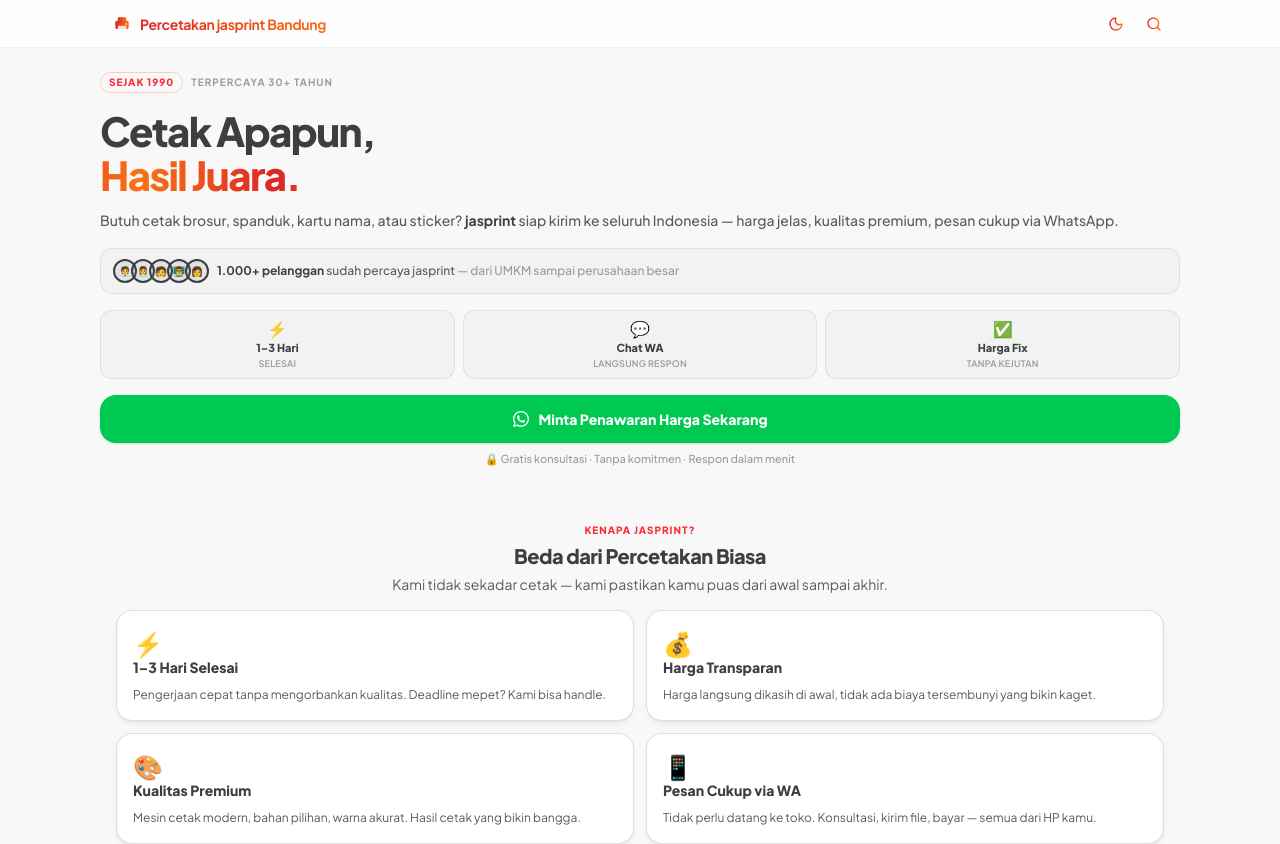
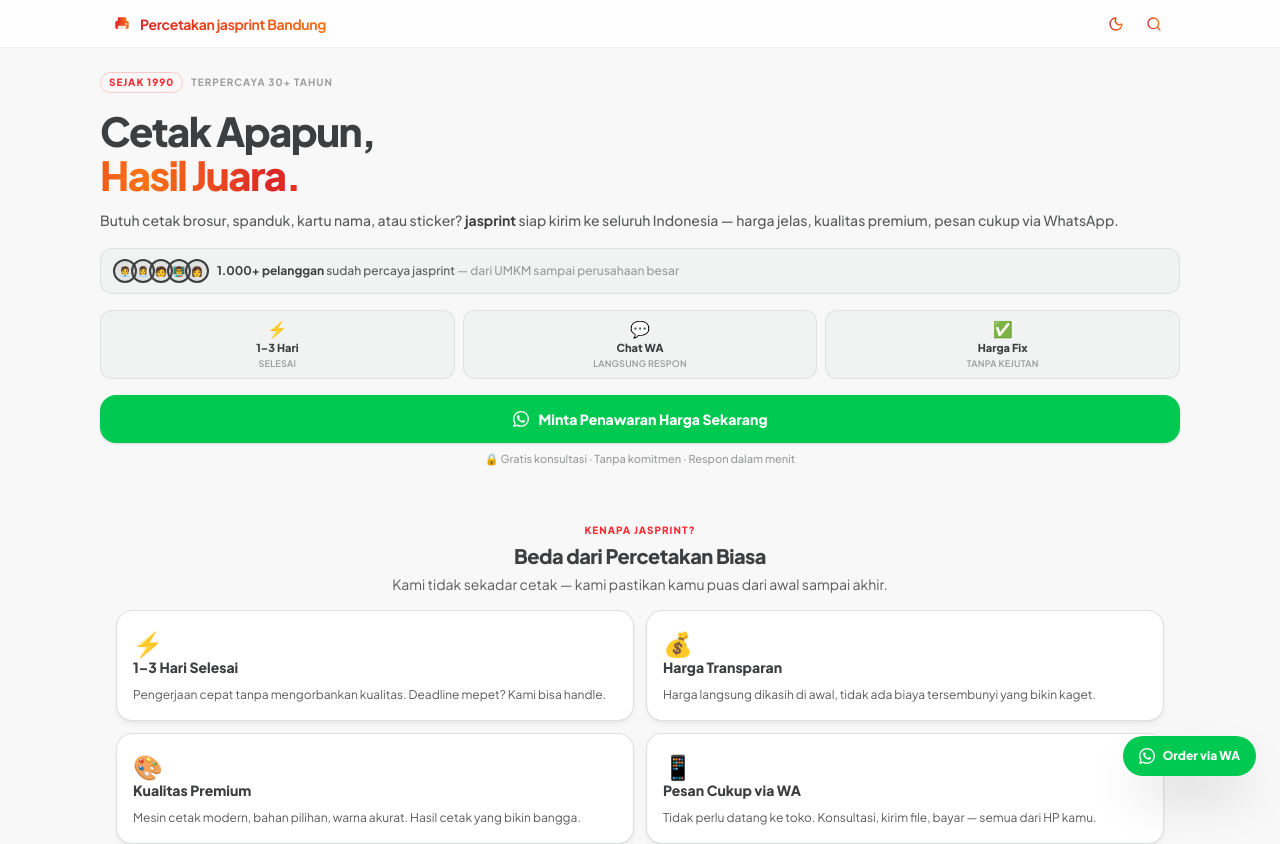
Before and after one commit to kamsvomit/jasprint, a Next.js app: page / in a window 1280 px wide. Shown: the top 844 px of the page. Built offline with nearby package versions, Linux system fonts and the light colour scheme.

Commit message:
feat: Add WA floating button to homepage
Adds a fixed WhatsApp floating button to the homepage for easy consultation requests. The button is only displayed when on the home page.

```diff
--- a/src/app/ClientPage.tsx
+++ b/src/app/ClientPage.tsx
@@ -201,29 +201,27 @@
         </>)}
       </main>
 
-      {/* Floating buttons — scroll up + WA */}
-      {showScrollTop && (
-        <div className="fixed bottom-6 right-6 z-[100] flex flex-col items-end gap-2">
-          {/* WA floating — hanya di homepage */}
+      {/* WA floating — selalu tampil di homepage */}
       {isHome && (
         <a
           href={`https://wa.me/${WA_NUMBER}?text=${encodeURIComponent('Halo jasprint! Saya mau konsultasi cetak nih 🙏')}`}
           target="_blank"
           rel="noopener noreferrer"
-              className="flex items-center gap-2 bg-green-500 hover:bg-green-600 text-white font-black text-xs py-3 px-4 rounded-full shadow-2xl transition-all active:scale-95"
+          className="fixed bottom-6 right-6 z-[100] flex items-center gap-2 bg-green-500 hover:bg-green-600 text-white font-black text-xs py-3 px-4 rounded-full shadow-2xl transition-all active:scale-95"
         >
-              <svg className="w-4 h-4" fill="currentColor" viewBox="0 0 24 24"><path d="M17.472 14.382c-.297-.149-1.758-.867-2.03-.967-.273-.099-.471-.148-.67.15-.197.297-.767.966-.94 1.164-.173.199-.347.223-.644.075-.297-.15-1.255-.463-2.39-1.475-.883-.788-1.48-1.761-1.653-2.059-.173-.297-.018-.458.13-.606.134-.133.298-.347.446-.52.149-.174.198-.298.298-.497.099-.198.05-.371-.025-.52-.075-.149-.669-1.612-.916-2.207-.242-.579-.487-.5-.669-.51-.173-.008-.371-.01-.57-.01-.198 0-.52.074-.792.372-.272.297-1.04 1.016-1.04 2.479 0 1.462 1.065 2.875 1.213 3.074.149.198 2.096 3.2 5.077 4.487.709.306 1.262.489 1.694.625.712.227 1.36.195 1.871.118.571-.085 1.758-.719 2.006-1.413.248-.694.248-1.289.173-1.413-.074-.124-.272-.198-.57-.347m-5.421 7.403h-.004a9.87 9.87 0 01-5.031-1.378l-.361-.214-3.741.982.998-3.648-.235-.374a9.86 9.86 0 01-1.51-5.26c.001-5.45 4.436-9.884 9.888-9.884 2.64 0 5.122 1.03 6.988 2.898a9.825 9.825 0 012.893 6.994c-.003 5.45-4.437 9.884-9.885 9.884m8.413-18.297A11.815 11.815 0 0012.05 0C5.495 0 .16 5.335.157 11.892c0 2.096.547 4.142 1.588 5.945L.057 24l6.305-1.654a11.882 11.882 0 005.683 1.448h.005c6.554 0 11.89-5.335 11.893-11.893a11.821 11.821 0 00-3.48-8.413z"/></svg>
+          <svg className="w-4 h-4 flex-shrink-0" fill="currentColor" viewBox="0 0 24 24"><path d="M17.472 14.382c-.297-.149-1.758-.867-2.03-.967-.273-.099-.471-.148-.67.15-.197.297-.767.966-.94 1.164-.173.199-.347.223-.644.075-.297-.15-1.255-.463-2.39-1.475-.883-.788-1.48-1.761-1.653-2.059-.173-.297-.018-.458.13-.606.134-.133.298-.347.446-.52.149-.174.198-.298.298-.497.099-.198.05-.371-.025-.52-.075-.149-.669-1.612-.916-2.207-.242-.579-.487-.5-.669-.51-.173-.008-.371-.01-.57-.01-.198 0-.52.074-.792.372-.272.297-1.04 1.016-1.04 2.479 0 1.462 1.065 2.875 1.213 3.074.149.198 2.096 3.2 5.077 4.487.709.306 1.262.489 1.694.625.712.227 1.36.195 1.871.118.571-.085 1.758-.719 2.006-1.413.248-.694.248-1.289.173-1.413-.074-.124-.272-.198-.57-.347m-5.421 7.403h-.004a9.87 9.87 0 01-5.031-1.378l-.361-.214-3.741.982.998-3.648-.235-.374a9.86 9.86 0 01-1.51-5.26c.001-5.45 4.436-9.884 9.888-9.884 2.64 0 5.122 1.03 6.988 2.898a9.825 9.825 0 012.893 6.994c-.003 5.45-4.437 9.884-9.885 9.884m8.413-18.297A11.815 11.815 0 0012.05 0C5.495 0 .16 5.335.157 11.892c0 2.096.547 4.142 1.588 5.945L.057 24l6.305-1.654a11.882 11.882 0 005.683 1.448h.005c6.554 0 11.89-5.335 11.893-11.893a11.821 11.821 0 00-3.48-8.413z"/></svg>
           Order via WA
         </a>
       )}
-          {/* Scroll to top */}
+
+      {/* Scroll to top — muncul setelah scroll, posisi di atas WA button */}
+      {showScrollTop && (
         <button
           onClick={() => window.scrollTo({ top: 0, behavior: 'smooth' })}
-            className="w-10 h-10 bg-white dark:bg-arsenic rounded-full shadow-lg flex items-center justify-center text-red-500 hover:text-red-600 hover:shadow-xl transition-all active:scale-95 border border-arsenic/10"
+          className={`fixed z-[100] w-10 h-10 bg-white dark:bg-arsenic rounded-full shadow-lg flex items-center justify-center text-red-500 hover:text-red-600 hover:shadow-xl transition-all active:scale-95 border border-arsenic/10 ${isHome ? 'bottom-20 right-6' : 'bottom-6 right-6'}`}
         >
           <ChevronUp className="w-5 h-5" />
         </button>
-        </div>
       )}
     </div>
   );
```
Lines whose indentation alone changed are shown as unchanged.
